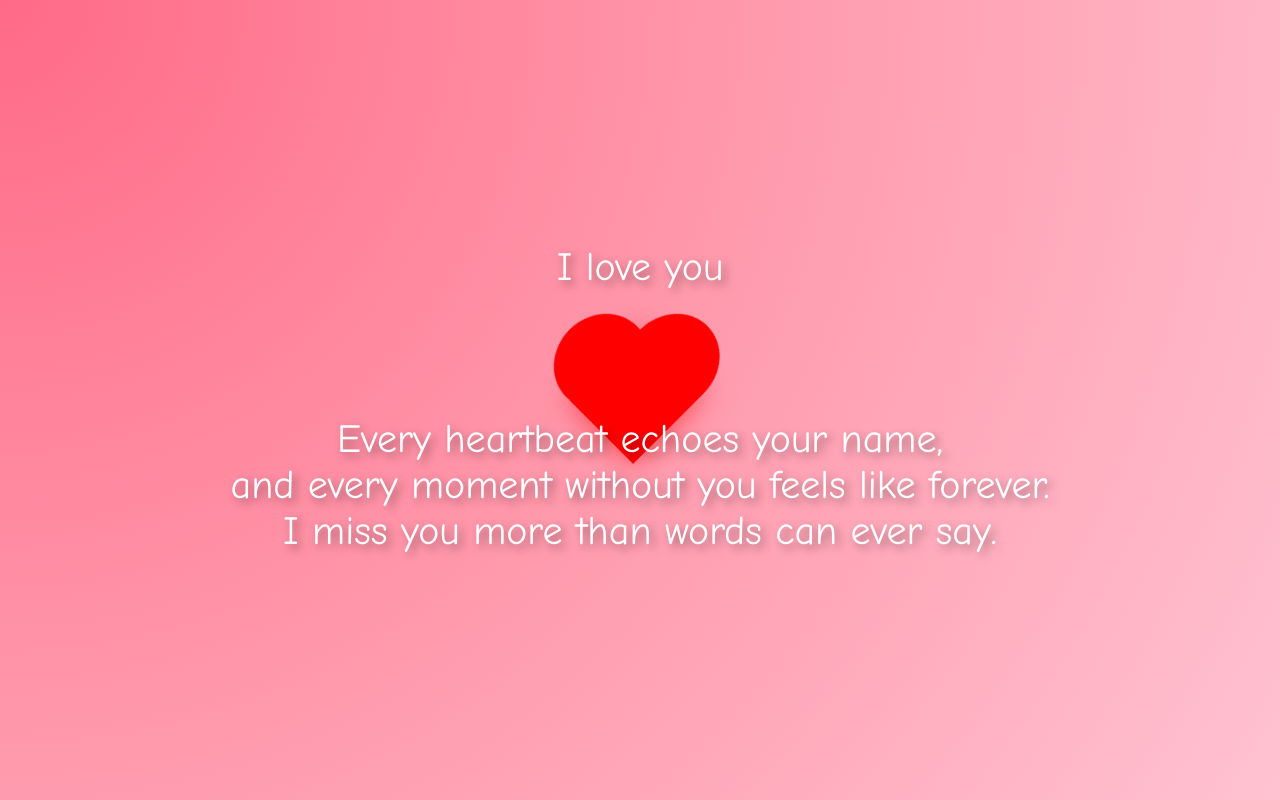
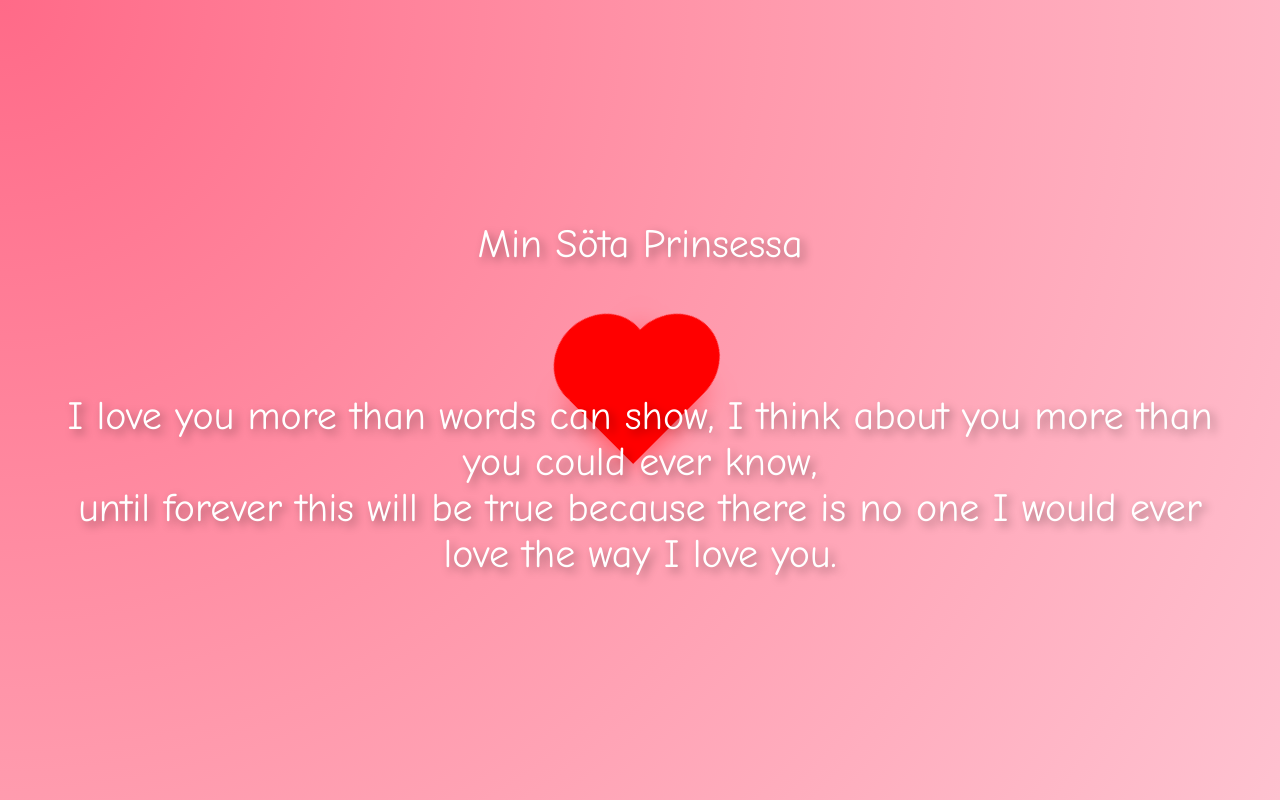
Before and after one commit to AnasLe0/love-site, a plain HTML site: page index.html in a window 1280 px wide. Drawn offline with Linux system fonts and the light colour scheme.

Commit message:
index.html

```diff
--- a/index.html
+++ b/index.html
@@ -83,10 +83,9 @@
 <body>
   <div class="heart"></div>
   <div class="text">
-    <p>I love you</p>
-    <p>Every heartbeat echoes your name,
-    and every moment without you feels like forever.
-    I miss you more than words can ever say.</p>
+    <p>Min Söta Prinsessa</p>
+    <p>I love you more than words can show, I think about you more than you could ever know,
+until forever this will be true because there is no one I would ever love the way I love you.</p>
   </div>
 </body>
 </html>
```
